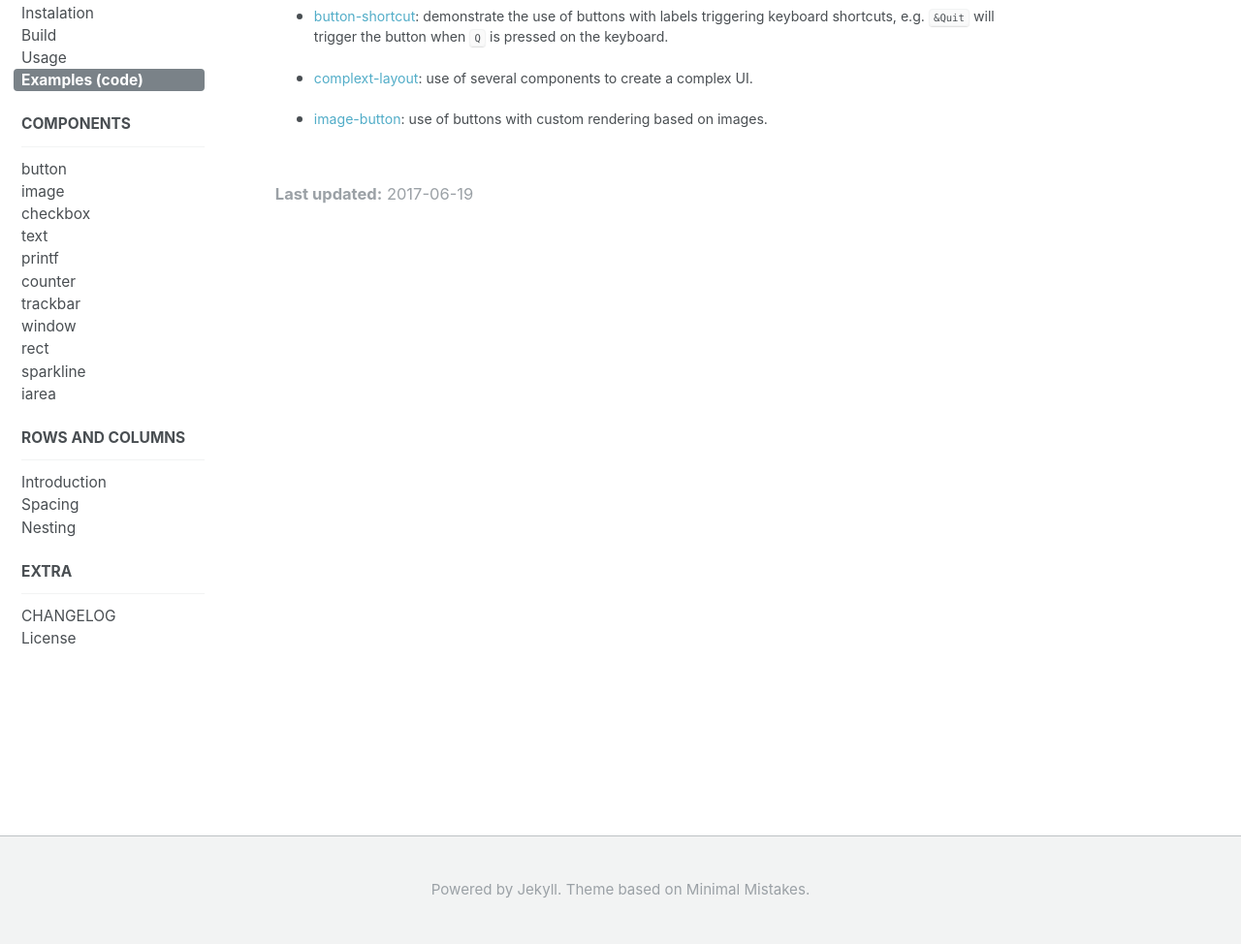
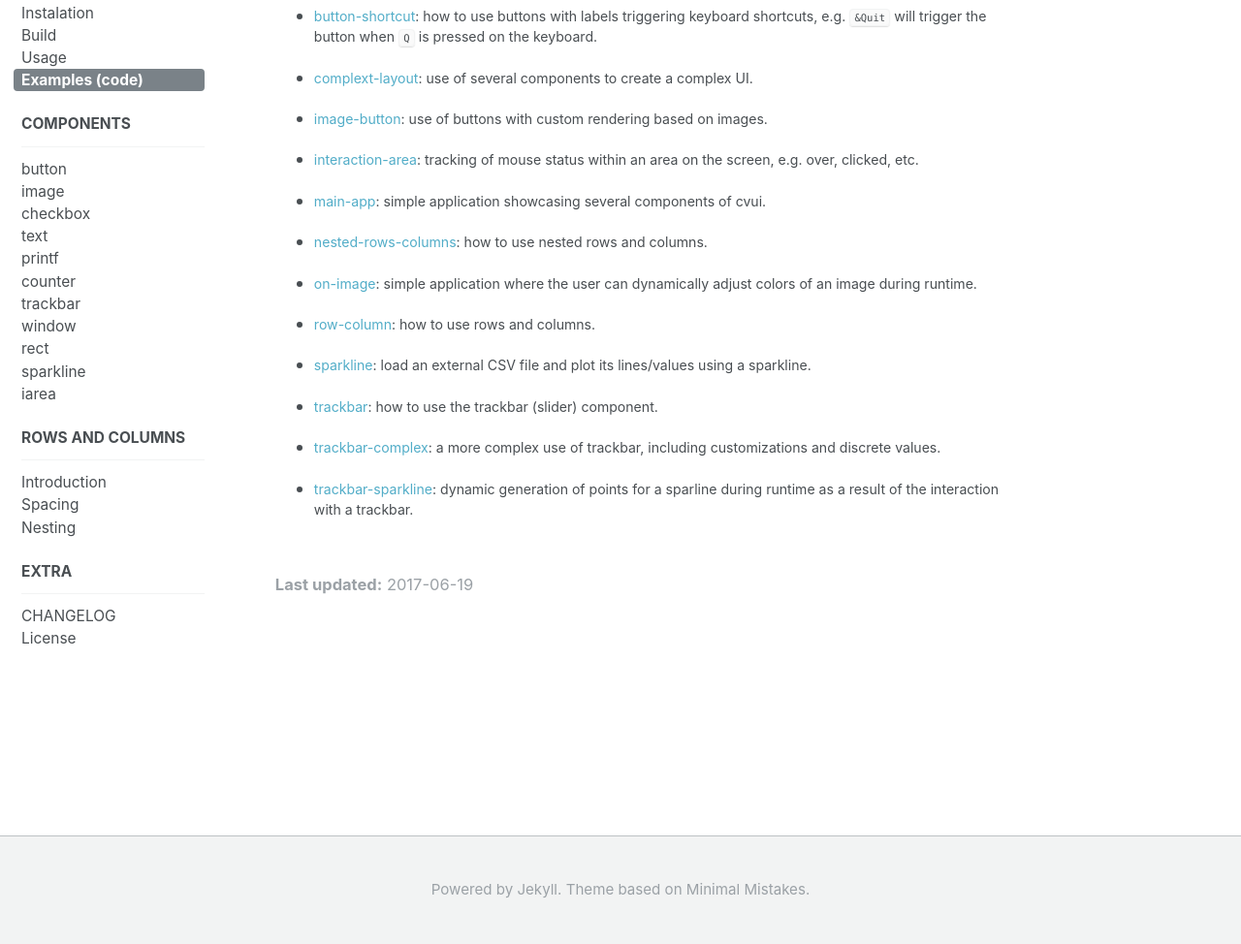
Before and after one commit to Dovyski/cvui, a Jekyll site: the page built from docs/examples.md, in a window 1280 px wide. Shown: the part 320-1294 px from the top of the page at 97% size. Built offline with Jekyll 4.4.1, drawn with Linux system fonts in a browser that asks for light colours.

Commit message:
Add a short description for all examples

```diff
--- a/docs/examples.md
+++ b/docs/examples.md
@@ -7,8 +7,26 @@ title: examples
 
 The [examples](https://github.com/Dovyski/cvui/tree/master/example) folder contains several small-sized apps that demonstrate each component of cvui. Below is a list of all available examples:
 
-* [button-shortcut](https://github.com/Dovyski/cvui/tree/master/example/src/button-shortcut): demonstrate the use of buttons with labels triggering keyboard shortcuts, e.g. `&Quit` will trigger the button when `Q` is pressed on the keyboard.
+* [button-shortcut](https://github.com/Dovyski/cvui/tree/master/example/src/button-shortcut): how to use buttons with labels triggering keyboard shortcuts, e.g. `&Quit` will trigger the button when `Q` is pressed on the keyboard.
 
 * [complext-layout](https://github.com/Dovyski/cvui/tree/master/example/src/complext-layout): use of several components to create a complex UI.
 
 * [image-button](https://github.com/Dovyski/cvui/tree/master/example/src/image-button): use of buttons with custom rendering based on images.
+
+* [interaction-area](https://github.com/Dovyski/cvui/tree/master/example/src/interaction-area): tracking of mouse status within an area on the screen, e.g. over, clicked, etc.
+
+* [main-app](https://github.com/Dovyski/cvui/tree/master/example/src/main-app): simple application showcasing several components of cvui.
+
+* [nested-rows-columns](https://github.com/Dovyski/cvui/tree/master/example/src/nested-rows-columns): how to use nested rows and columns.
+
+* [on-image](https://github.com/Dovyski/cvui/tree/master/example/src/on-image): simple application where the user can dynamically adjust colors of an image during runtime.
+
+* [row-column](https://github.com/Dovyski/cvui/tree/master/example/src/row-column): how to use rows and columns.
+
+* [sparkline](https://github.com/Dovyski/cvui/tree/master/example/src/sparkline): load an external CSV file and plot its lines/values using a sparkline.
+
+* [trackbar](https://github.com/Dovyski/cvui/tree/master/example/src/trackbar): how to use the trackbar (slider) component.
+
+* [trackbar-complex](https://github.com/Dovyski/cvui/tree/master/example/src/trackbar-complex): a more complex use of trackbar, including customizations and discrete values.
+
+* [trackbar-sparkline](https://github.com/Dovyski/cvui/tree/master/example/src/trackbar-sparkline): dynamic generation of points for a sparline during runtime as a result of the interaction with a trackbar.
```
